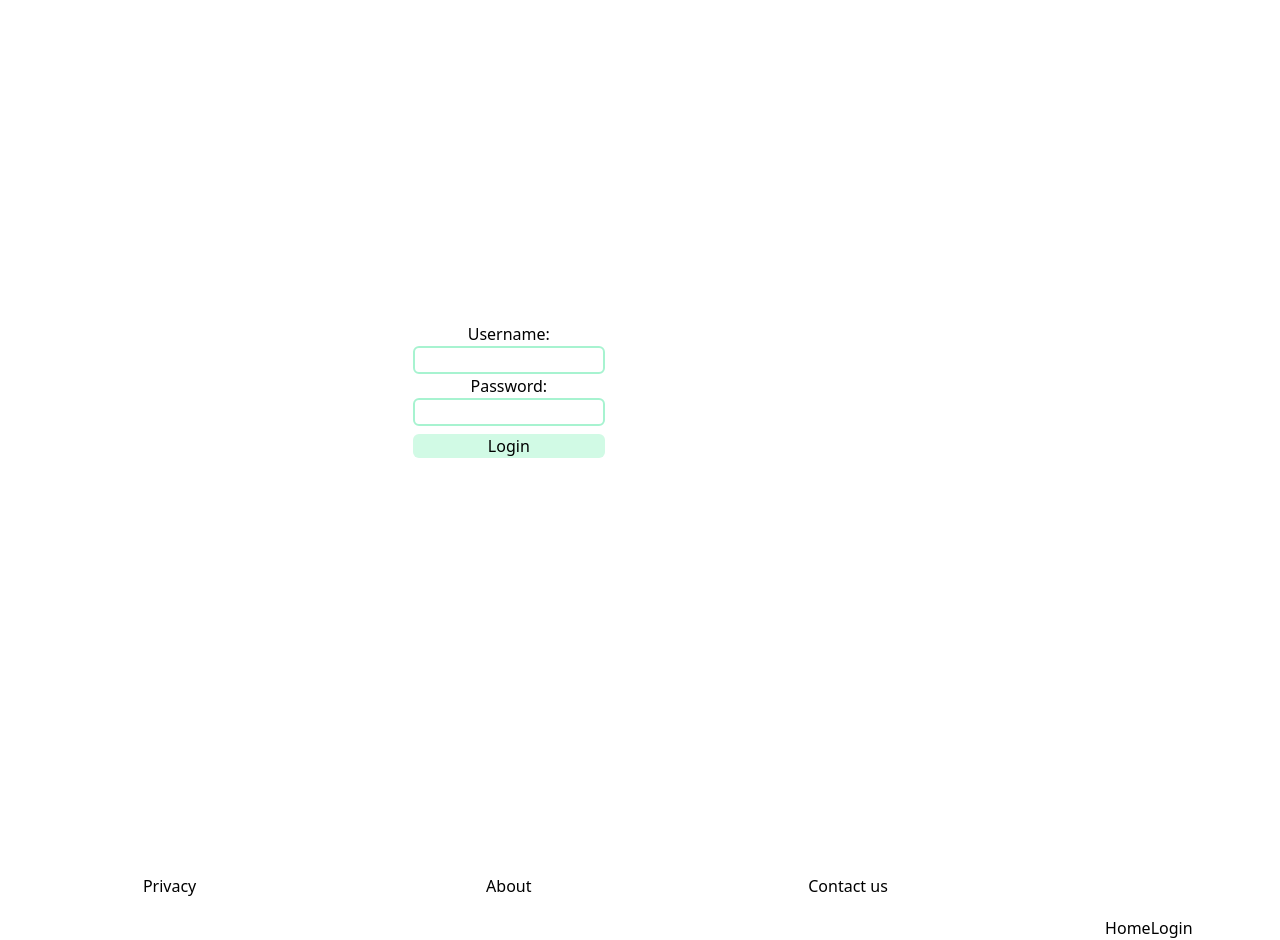
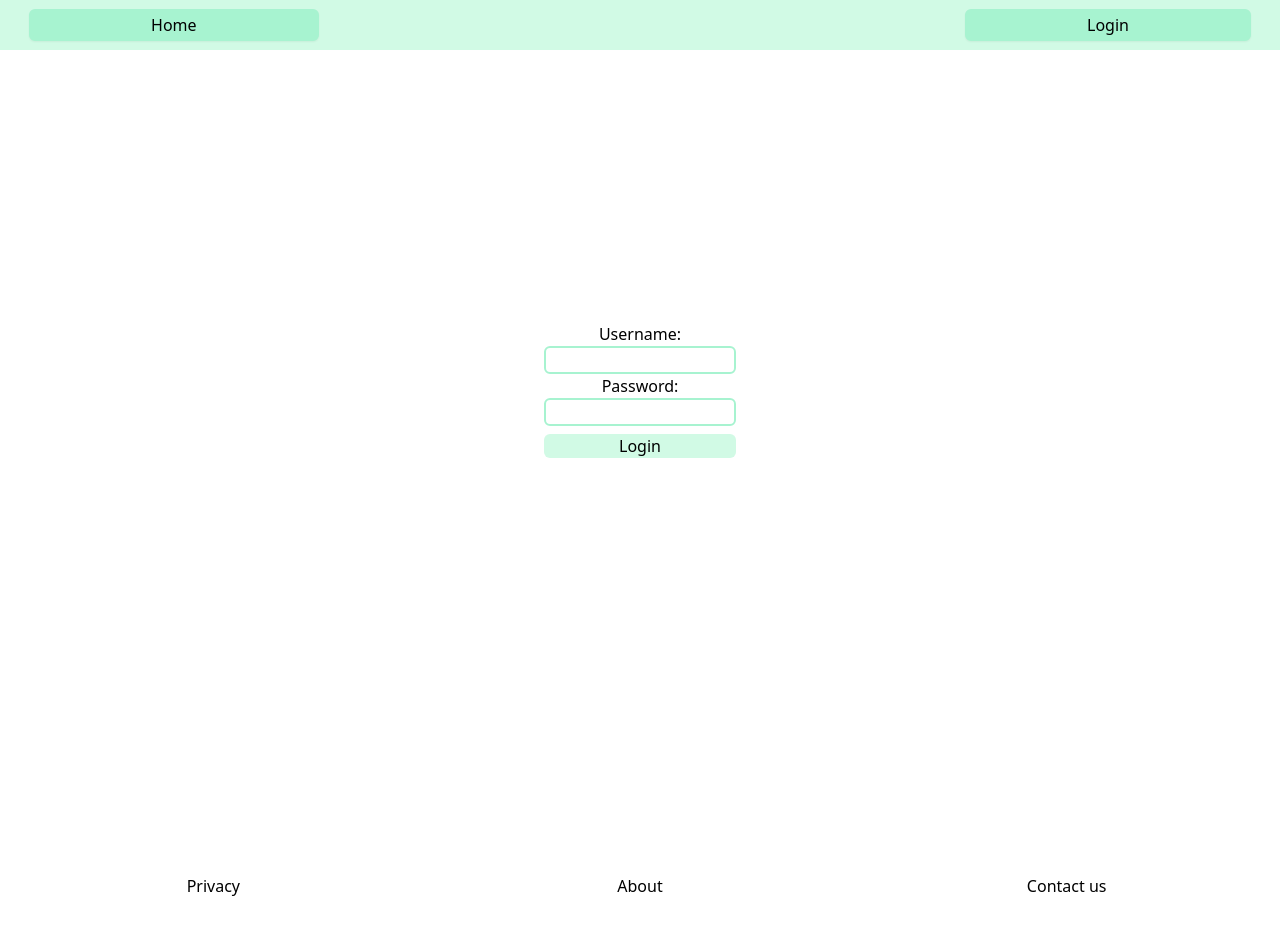
Before and after one commit to CameronStAmant/blog-api-admin-view, a React (Create React App) app: page /#/login in a window 1280 px wide. Before the commit this address led to /#/. After the commit the page ends 916 px from the top, so only its background shows below. Built offline with nearby package versions, Linux system fonts and the light colour scheme.

Commit message:
Update Header to use TailwindCSS

```diff
--- a/src/components/Header.css
+++ /dev/null
@@ -1,12 +0,0 @@
-.header {
-  grid-area: header;
-  display: grid;
-  grid-template-columns: repeat(3, 1fr);
-}
-
-.headerNav {
-  grid-column-start: 2;
-  display: grid;
-  grid-auto-flow: column;
-  place-items: center;
-}
--- a/src/components/Header.js
+++ b/src/components/Header.js
@@ -1,21 +1,26 @@
-import './Header.css';
 import { NavLink } from 'react-router-dom';
 
 const Header = (props) => {
   return (
-    <div className="header">
-      <ul className="headerNav">
-        <li>
-          <NavLink to="/">Home</NavLink>
+    <div className="display: grid grid-cols-3 col-span-3 row-start-1 bg-green-100 py-2">
+      <ul className="display: grid col-start-1 col-span-full grid-flow-col place-items-center text-center">
+        <li className="border-solid border-4 border-green-200 rounded-md bg-green-200 hover:bg-green-300 hover:border-green-300 w-5/6 active:bg-green-400 active:border-green-400 shadow-sm">
+          <NavLink to="/" className="display: block">
+            Home
+          </NavLink>
         </li>
         {!props.authState && (
-          <li>
-            <NavLink to="/login">Login</NavLink>
+          <li className="sm:col-start-3 lg:col-start-4 bordber-solid border-4 border-green-200 rounded-md bg-green-200 hover:bg-green-300 hover:border-green-300 w-5/6 active:bg-green-400 active:border-green-400 shadow-sm">
+            <NavLink to="/login" className="display: block">
+              Login
+            </NavLink>
           </li>
         )}
         {props.authState && (
-          <li>
-            <NavLink to="/logout">Log out</NavLink>
+          <li className="sm:col-start-4 lg:col-start-5 border-solid border-4 border-green-200 rounded-md bg-green-200 hover:bg-green-300 hover:border-green-300 w-5/6 active:bg-green-400 active:border-green-400 shadow-sm">
+            <NavLink to="/logout" className="display: block">
+              Log out
+            </NavLink>
           </li>
         )}
       </ul>
```
